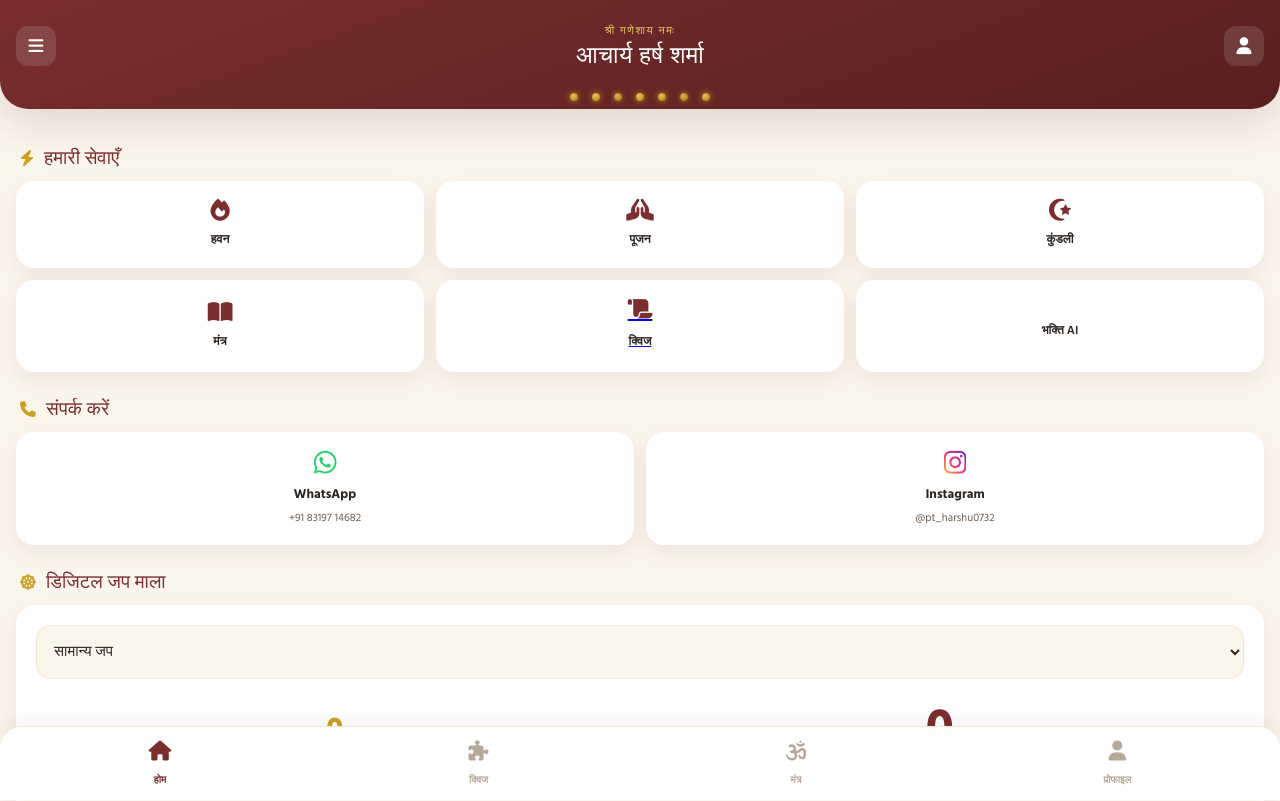
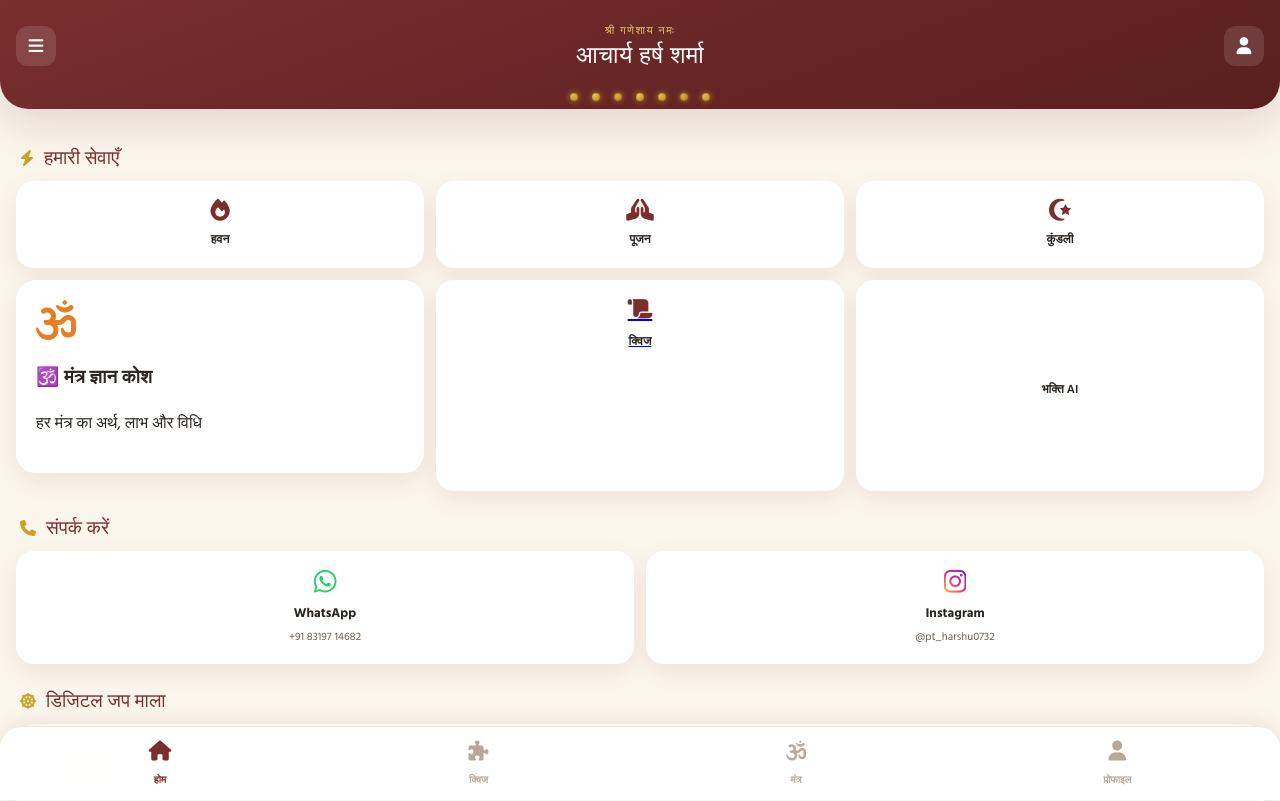
Before and after one commit to raviaanjana84-afk/Hospital-assistant-exam-preparation-, a website with bundled scripts: page index.html in a window 1280 px wide. Shown: the top 801 px of the page. Built offline with nearby package versions, Linux system fonts and the light colour scheme; no server answers; some icons are missing; a web font is replaced by a local one.

Commit message:
Update mantra service card to a new layout
Replaced mantra button with a new card for mantra knowledge.

```diff
--- a/index.html
+++ b/index.html
@@ -64,7 +64,11 @@
     <button class="service-card" data-route="hawan"><i class="fa-solid fa-fire"></i><span>हवन</span></button>
     <button class="service-card" data-route="pujan"><i class="fa-solid fa-hands-praying"></i><span>पूजन</span></button>
     <button class="service-card" data-route="kundli"><i class="fa-solid fa-star-and-crescent"></i><span>कुंडली</span></button>
-    <button class="service-card" data-route="mantra"><i class="fa-solid fa-book-open"></i><span>मंत्र</span></button>
+    <div class="card" onclick="location.href='mantra.html'">
+    <i class="fa-solid fa-om" style="font-size:40px;color:#e67e22;"></i>
+    <h3>🕉️ मंत्र ज्ञान कोश</h3>
+    <p>हर मंत्र का अर्थ, लाभ और विधि</p>
+    </div>
     <a class="service-card" href="quiz.html"><i class="fa-solid fa-scroll"></i><span>क्विज</span></a>
     <button class="service-card" data-route="bhaktiAI"><i class="fa-solid fa-sparkles"></i><span>भक्ति AI</span></button>
   </div>
```
